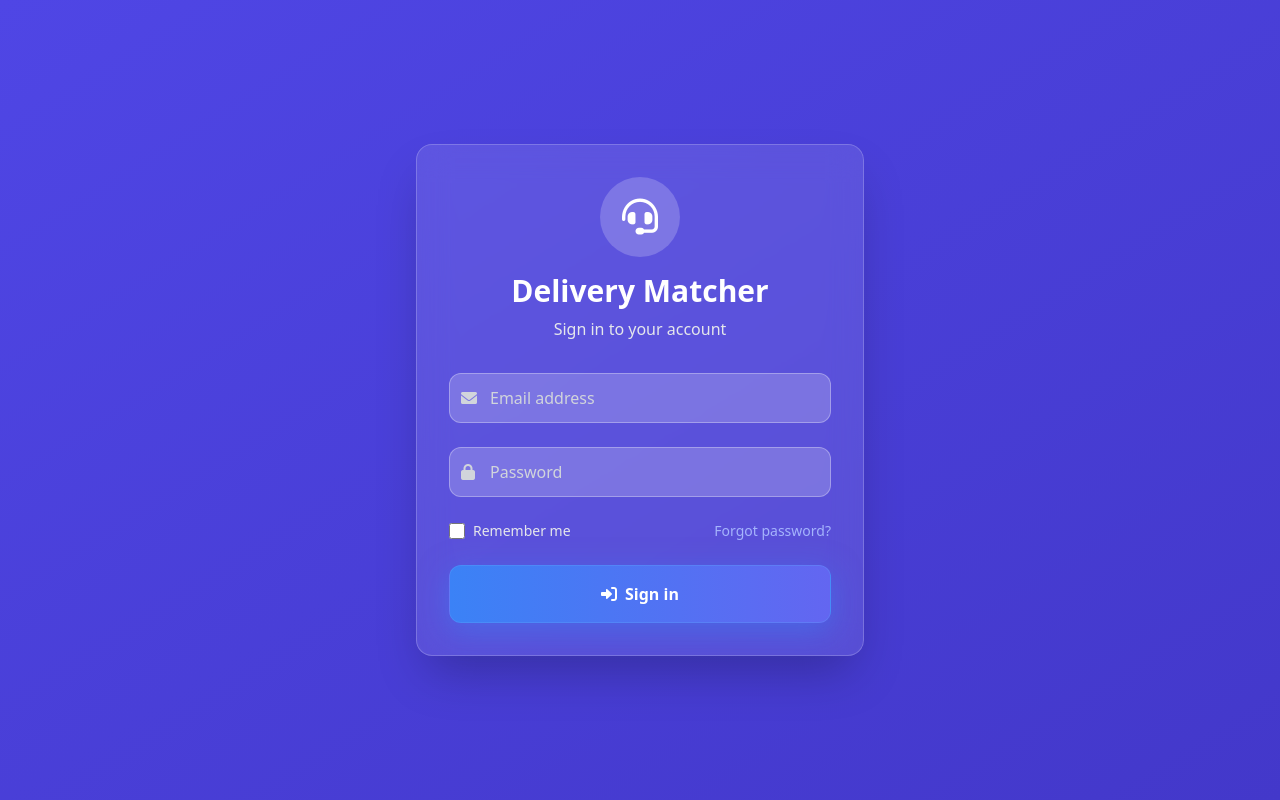
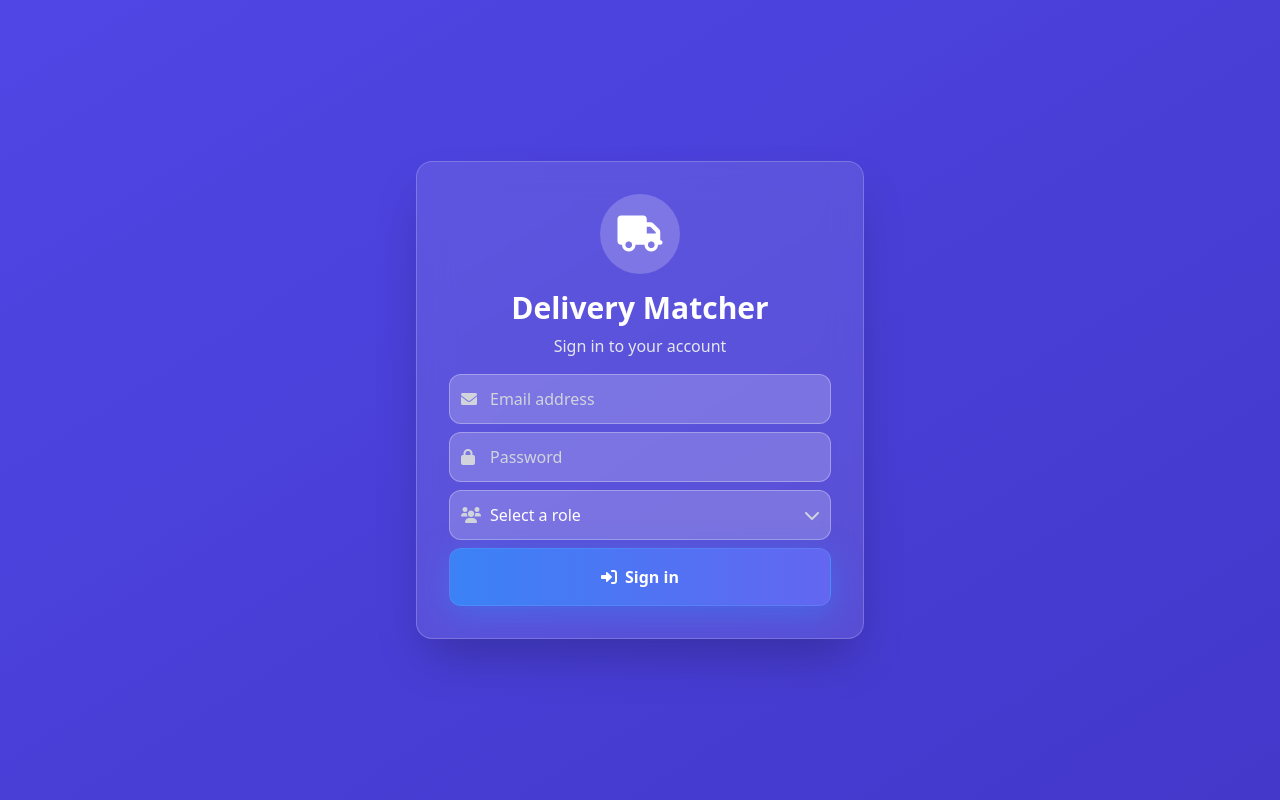
Before and after one commit to oussamasine07/delivery-matcher, an Angular app in the folder frontend/: page / in a window 1280 px wide. Built offline with nearby package versions, Linux system fonts and the light colour scheme.

Commit message:
add login interface and its functionality

```diff
--- a/frontend/src/app/app.config.ts
+++ b/frontend/src/app/app.config.ts
@@ -2,7 +2,12 @@ import { ApplicationConfig, provideZoneChangeDetection } from '@angular/core';
 import { provideRouter } from '@angular/router';
 
 import { routes } from './app.routes';
+import {provideHttpClient} from '@angular/common/http';
 
 export const appConfig: ApplicationConfig = {
-  providers: [provideZoneChangeDetection({ eventCoalescing: true }), provideRouter(routes)]
+  providers: [
+    provideZoneChangeDetection({ eventCoalescing: true }),
+    provideRouter(routes),
+    provideHttpClient()
+  ]
 };
--- a/frontend/src/app/components/pages/login/login.component.html
+++ b/frontend/src/app/components/pages/login/login.component.html
@@ -1,33 +1,71 @@
 <div class="bg-gradient-to-br from-indigo-600 to-indigo-700 min-h-screen flex items-center justify-center p-4 bg-[radial-gradient(ellipse_at_top,_var(--tw-gradient-stops))]">
 
   <div class="bg-white/10 backdrop-blur-lg rounded-2xl p-8 w-full max-w-md shadow-2xl border border-white/20">
-    <div class="text-center mb-8">
+    <div class="text-center mb-4">
       <div class="bg-white/20 w-20 h-20 rounded-full mx-auto mb-4 flex items-center justify-center">
-        <i class="fas fa-headset text-4xl text-white"></i>
+<!--        <i class="fas fa-headset text-4xl text-white"></i>-->
+        <i class="fas fa-truck text-4xl text-white"></i>
       </div>
       <h1 class="text-3xl font-bold text-white mb-2">Delivery Matcher</h1>
       <p class="text-gray-200">Sign in to your account</p>
     </div>
-    <form action="dashboard.html" class="space-y-6">
-      <div class="relative">
+    <form #formLogin (ngSubmit)="onLoginSubmit(formLogin)">
+      <div class="relative mb-2">
         <div class="absolute inset-y-0 left-0 pl-3 flex items-center pointer-events-none">
-          <i class="fas fa-envelope text-gray-300"></i>
+          <i [ngClass]="fieldErrors['email'] != null ? 'fas fa-envelope text-red-300' : 'fas fa-envelope text-gray-300'"></i>
         </div>
-        <input type="email" required class="block w-full pl-10 pr-3 py-3 bg-white/20 border border-white/30 rounded-xl text-white placeholder-gray-300 focus:outline-none focus:ring-2 focus:ring-indigo-400 focus:border-transparent" placeholder="Email address">
+        <input type="email" required
+                [ngClass]="fieldErrors['email'] != null ? 'block w-full pl-10 pr-3 py-3 bg-white/20 border border-red-400 rounded-xl text-white placeholder-red-300 focus:outline-none focus:ring-2 focus:ring-red-400 focus:border-transparent' : 'block w-full pl-10 pr-3 py-3 bg-white/20 border border-white/30 rounded-xl text-white placeholder-gray-300 focus:outline-none focus:ring-2 focus:ring-indigo-400 focus:border-transparent'"
+               placeholder="Email address"
+               name="email"
+               [(ngModel)]="loginObj.email"
+        >
+        <p class="mt-1 text-sm text-red-300" *ngIf="fieldErrors['email']">{{ fieldErrors['email'] }}</p>
       </div>
-      <div class="relative">
+      <div class="relative mb-2">
         <div class="absolute inset-y-0 left-0 pl-3 flex items-center pointer-events-none">
-          <i class="fas fa-lock text-gray-300"></i>
+          <i [ngClass]="fieldErrors['password'] != null ? 'fas fa-lock text-red-300' : 'fas fa-lock text-gray-300'"></i>
         </div>
-        <input type="password" required class="block w-full pl-10 pr-3 py-3 bg-white/20 border border-white/30 rounded-xl text-white placeholder-gray-300 focus:outline-none focus:ring-2 focus:ring-indigo-400 focus:border-transparent" placeholder="Password">
+        <input
+          type="password"
+          name="password"
+          [(ngModel)]="loginObj.password"
+          required
+          [ngClass]="fieldErrors['password'] != null ? 'block w-full pl-10 pr-3 py-3 bg-white/20 border border-red-400 rounded-xl text-white placeholder-red-300 focus:outline-none focus:ring-2 focus:ring-red-400 focus:border-transparent' : 'block w-full pl-10 pr-3 py-3 bg-white/20 border border-white/30 rounded-xl text-white placeholder-gray-300 focus:outline-none focus:ring-2 focus:ring-indigo-400 focus:border-transparent'"
+          placeholder="Password"
+        >
+        <p class="mt-1 text-sm text-red-300" *ngIf="fieldErrors['password']">{{ fieldErrors['password'] }}</p>
       </div>
-      <div class="flex items-center justify-between text-sm">
-        <div class="flex items-center">
-          <input type="checkbox" class="h-4 w-4 rounded border-gray-300 text-indigo-400 focus:ring-purple-400 bg-white/10">
-          <label class="ml-2 text-gray-200">Remember me</label>
+
+      <!-- New Select Input -->
+      <div class="relative mb-2">
+        <div class="absolute inset-y-0 left-0 pl-3 flex items-center pointer-events-none">
+          <i [ngClass]="fieldErrors['type'] != null ? 'fas fa-users text-red-300' : 'fas fa-users text-gray-300'"></i>
         </div>
-        <a href="#" class="text-indigo-300 hover:text-white transition-colors">Forgot password?</a>
+        <select
+          required
+          name="type"
+          [(ngModel)]="loginObj.type"
+          class="block w-full appearance-none pl-10 pr-8 py-3 bg-white/20 border border-white/30 rounded-xl text-white placeholder-gray-300 focus:outline-none focus:ring-2 focus:ring-indigo-400 focus:border-transparent"
+          [ngClass]="fieldErrors['type'] != null ? 'block w-full appearance-none pl-10 pr-8 py-3 bg-white/20 border border-red-400 rounded-xl text-white placeholder-red-300 focus:outline-none focus:ring-2 focus:ring-red-400 focus:border-transparent' : 'block w-full appearance-none pl-10 pr-8 py-3 bg-white/20 border border-white/30 rounded-xl text-white placeholder-gray-300 focus:outline-none focus:ring-2 focus:ring-indigo-400 focus:border-transparent'"
+        >
+          <option value="" disabled selected>Select a role</option>
+          <option value="driver" class="text-black">Driver</option>
+          <option value="sender" class="text-black">Sender</option>
+        </select>
+        <div class="pointer-events-none absolute inset-y-0 right-0 pr-3 flex items-center text-gray-300">
+          <i class="fas fa-chevron-down"></i>
+        </div>
+        <p class="mt-1 text-sm text-red-300" *ngIf="fieldErrors['type']">{{ fieldErrors['type'] }}</p>
       </div>
+
+<!--      <div class="flex items-center justify-between text-sm">-->
+<!--        <div class="flex items-center">-->
+<!--          <input type="checkbox" class="h-4 w-4 rounded border-gray-300 text-indigo-400 focus:ring-purple-400 bg-white/10">-->
+<!--          <label class="ml-2 text-gray-200">Remember me</label>-->
+<!--        </div>-->
+<!--        <a href="#" class="text-indigo-300 hover:text-white transition-colors">Forgot password?</a>-->
+<!--      </div>-->
       <button type="submit" class="w-full py-4 px-6 bg-gradient-to-r from-blue-500 to-indigo-500 hover:from-blue-400 hover:to-indigo-400 rounded-xl text-white font-semibold shadow-[0_8px_30px_rgb(59,130,246,0.5)] transform hover:scale-[1.03] hover:shadow-[0_8px_35px_rgb(59,130,246,0.6)] transition-all duration-200 border border-blue-400/30">
         <div class="flex items-center justify-center">
           <i class="fas fa-sign-in-alt mr-2"></i>
--- a/frontend/src/app/components/pages/login/login.component.ts
+++ b/frontend/src/app/components/pages/login/login.component.ts
@@ -1,11 +1,50 @@
-import { Component } from '@angular/core';
+import {Component, inject} from '@angular/core';
+import {loginForm} from '../../../models/types/loginForm';
+import {FormsModule} from '@angular/forms';
+import {AuthService} from '../../../services/auth/auth.service';
+import {Token} from '../../../models/interfaces/token';
+import {NgClass, NgIf} from '@angular/common';
+
 
 @Component({
   selector: 'app-login',
-  imports: [],
+  imports: [
+    FormsModule,
+    NgClass,
+    NgIf
+  ],
   templateUrl: './login.component.html',
   styleUrl: './login.component.css'
 })
 export class LoginComponent {
 
+  authService: AuthService = inject(AuthService);
+
+  fieldErrors: Record<string, string|string[]> = {};
+
+  loginObj: loginForm = {
+    email: "",
+    password: "",
+    type: ""
+  }
+  onLoginSubmit (form: FormsModule) {
+    console.log(this.loginObj)
+    this.authService.authenticateUser(this.loginObj).subscribe({
+      next: ( res: Token ) => {
+        localStorage.setItem("token", res.token);
+        this.fieldErrors = {}
+
+        this.loginObj = {
+          email: "",
+          password: "",
+          type: ""
+        }
+      },
+      error: ( e ) => {
+        this.fieldErrors = e.error
+        console.log(this.fieldErrors)
+      }
+    })
+  }
+
 }
--- /dev/null
+++ b/frontend/src/app/models/interfaces/token.ts
@@ -0,0 +1,3 @@
+export interface Token {
+  token: string
+}
--- /dev/null
+++ b/frontend/src/app/models/types/loginForm.ts
@@ -0,0 +1,5 @@
+export type loginForm = {
+  email: string,
+  password: string,
+  type: string
+}
--- /dev/null
+++ b/frontend/src/app/services/auth/auth.service.ts
@@ -0,0 +1,24 @@
+import {inject, Injectable} from '@angular/core';
+import {HttpClient, HttpErrorResponse} from '@angular/common/http';
+import {loginForm} from '../../models/types/loginForm';
+import {catchError, Observable, throwError} from 'rxjs';
+import {Token} from '../../models/interfaces/token';
+
+@Injectable({
+  providedIn: 'root'
+})
+export class AuthService {
+
+  constructor() { }
+
+  httpClient: HttpClient = inject(HttpClient);
+
+  authenticateUser (body: loginForm): Observable<Token> {
+    return this.httpClient.post<Token>("http://localhost:8080/user/login", body).pipe(
+      catchError((err: HttpErrorResponse) => {
+        return throwError(() => err)
+      })
+    );
+  }
+
+}
```
Also changed, not shown: 2 other files (tests, documents, lock files or other folders).
